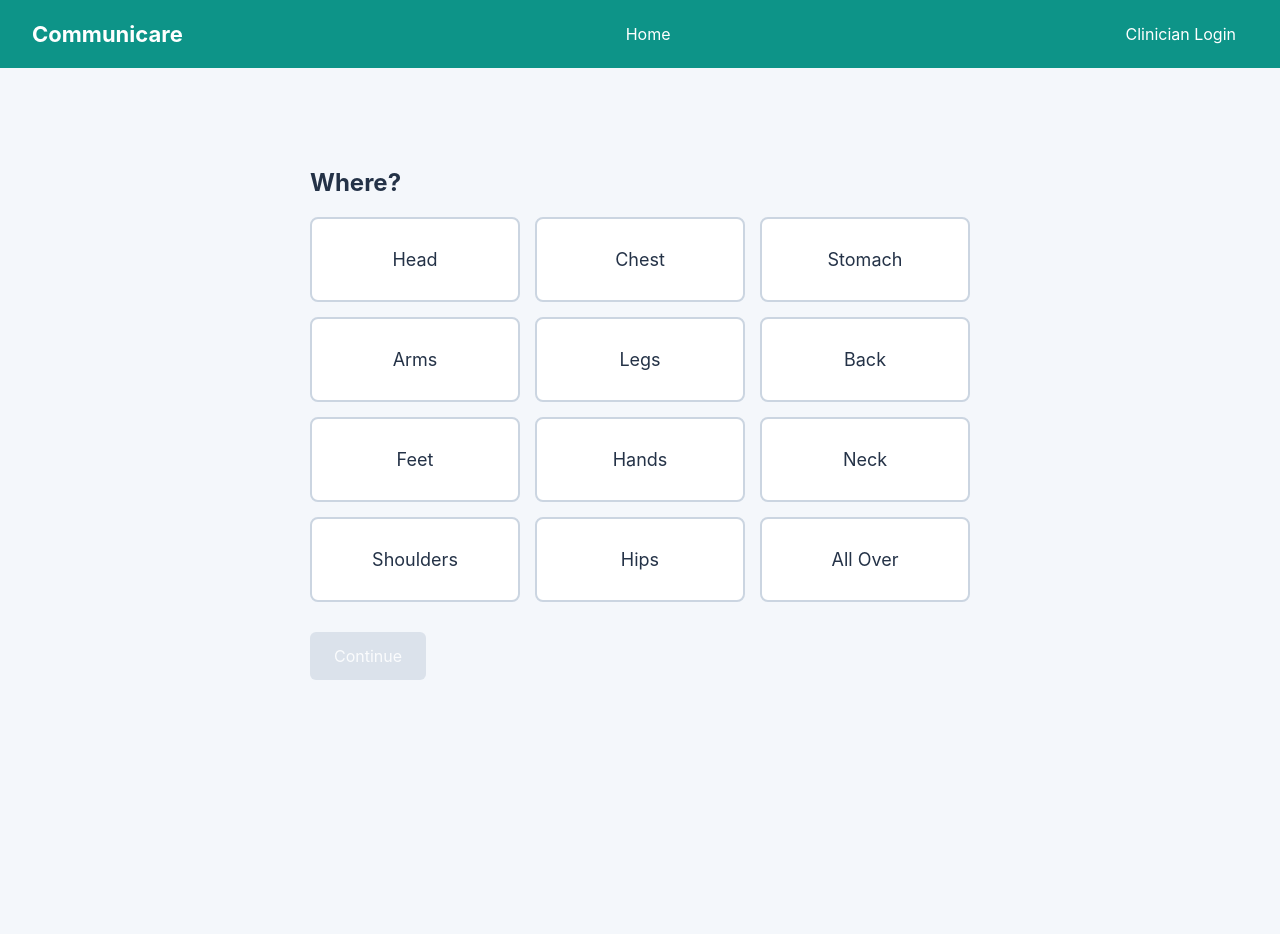
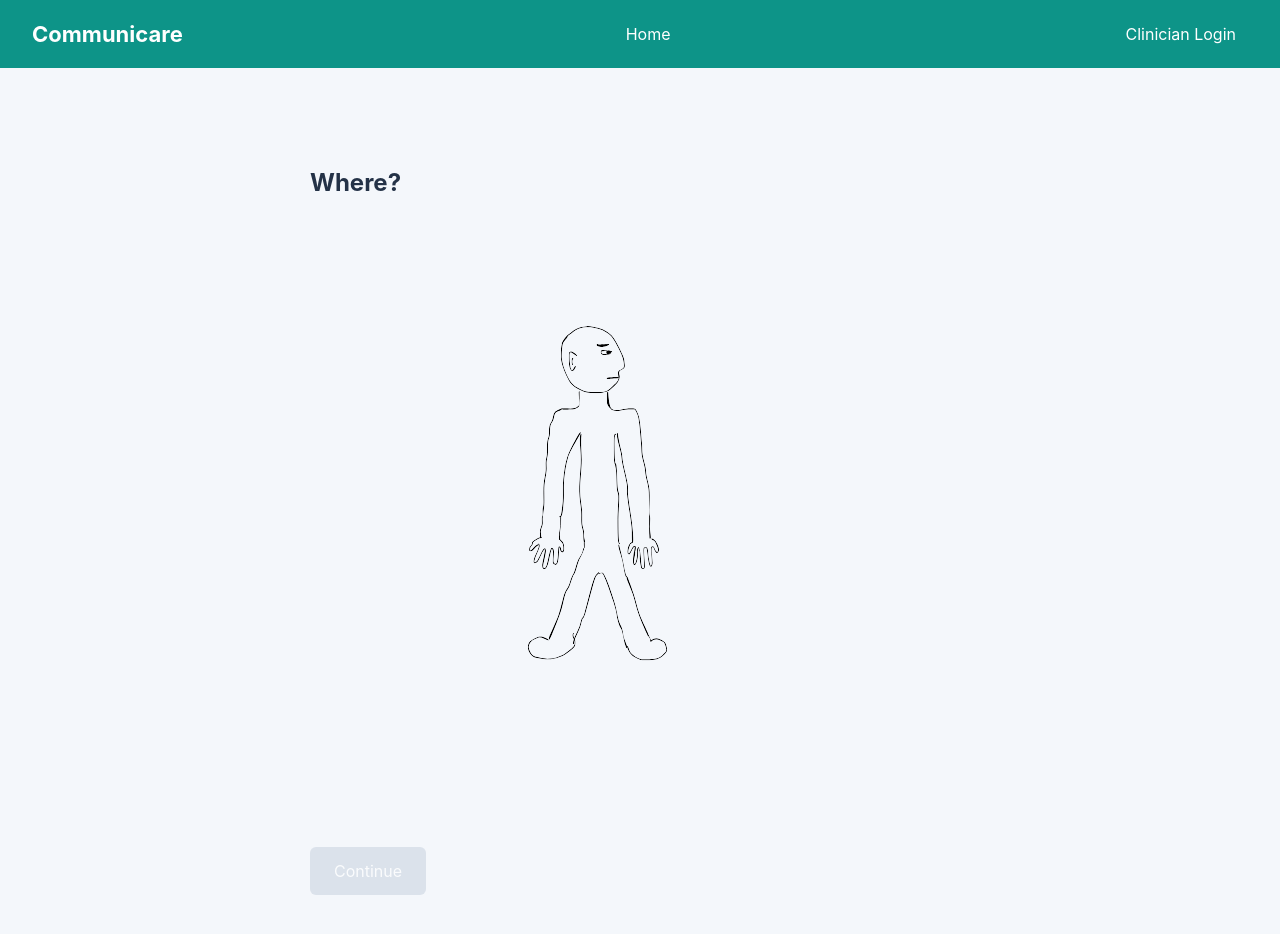
Before and after one commit to grapwnsXIV/communicare, a React (Vite) app in the folder client/: page / in a window 1280 px wide. Both pictures are taken after a click on the button "Report Symptoms". Shown: the top 934 px of the page. Before the commit the page ends 800 px from the top, so only its background shows below. Built offline with nearby package versions, Linux system fonts and the light colour scheme.

Commit message:
Starting work on making a more user-friendly visual for patients choosing where their pain is located on their body

```diff
--- a/client/src/components/BodyPartSelector.jsx
+++ b/client/src/components/BodyPartSelector.jsx
@@ -1,3 +1,5 @@
+import bodyOutline from '../assets/bodyOutline.svg?url';
+
 const bodyParts = [
     { value: 'head', label: 'Head' },
     { value: 'chest', label: 'Chest' },
@@ -17,7 +19,10 @@ function BodyPartSelector({ selected, onSelect, onNext}) {
     return (
         <section className="selection-section">
             <h1>Where?</h1>
+
             <div className="selection-grid">
+                <img src={bodyOutline} alt="Body Outline for Reporting Patient's Area of Pain" width="600" height="600" />
+                {/*
                 {bodyParts.map((part) => (
                     <button
                         key={part.value}
@@ -30,6 +35,7 @@ function BodyPartSelector({ selected, onSelect, onNext}) {
                         {part.label}
                     </button>
                 ))}
+               */ }
             </div>
 
             <button
```
Also changed, not shown: client/src/assets/bodyOutline.svg (added).
